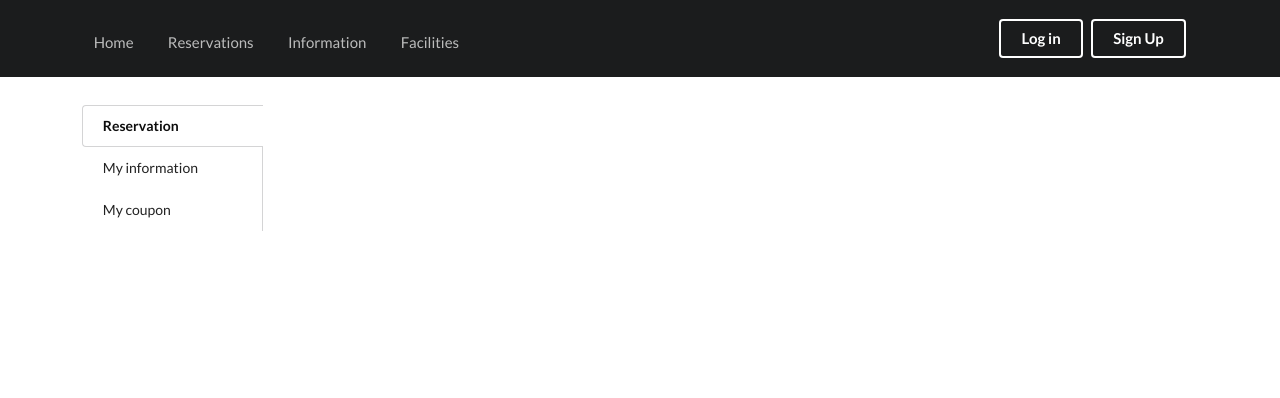
After one commit to hobincar/TINT-HRS, a Django app: template templates/accounts/mypage.html in a window 1280 px wide. The commit adds this page. Shown: the top 398 px of the page. Run offline with Django 3.2, Linux system fonts and the light colour scheme; the template is opened without the code that fills it, so the values that code supplies are empty; some libraries are stand-ins or nearby versions.

Commit message:
mypage test

```diff
--- a/accounts/urls.py
+++ b/accounts/urls.py
@@ -1,9 +1,10 @@
 from django.conf.urls import url
-from .views import register, login, logout
+from .views import register, login, logout, mypage
 
 
 urlpatterns = [
     url(r'^register/$', register, name='register'),
     url(r'^login/$', login, name='login'),
     url(r'^logout/$', logout, name='logout'),
+    url(r'^mypage/$', mypage, name='mypage'),
 ]
--- a/reservations/models.py
+++ b/reservations/models.py
@@ -9,7 +9,7 @@ class Reservation(models.Model):
         'accounts.User',
         limit_choices_to={'is_staff': False},
         on_delete=models.CASCADE,
-        related_name='customer_accounts_user')
+        related_name='reservations')
     staff = models.ForeignKey('accounts.User',
                               limit_choices_to={'is_staff': True},
                               related_name='staff_accounts_user',
--- a/static/css/base.css
+++ b/static/css/base.css
@@ -59,12 +59,16 @@
 }
 
 .main-content {
-    padding-top: 2rem;
-    padding-bottom: 8rem;
+    padding-top: 2rem !important;
+    padding-bottom: 8rem !important;
 }
 
 .error {
     color: #9f3a38;
+}
+
+.ui.secondary.inverted.pointing.menu {
+    border-width: 0;
 }
 
 @media only screen and (max-width: 700px) {
--- /dev/null
+++ b/static/css/mypage.css
@@ -0,0 +1,7 @@
+.main-content {
+    margin-top: 1rem;
+}
+
+.tab.segment {
+    border: none !important;
+}
--- /dev/null
+++ b/static/js/mypage.js
@@ -0,0 +1,4 @@
+$(document)
+  .ready(function() {
+    $('.menu .item').tab();
+  });
--- /dev/null
+++ b/templates/accounts/mypage.html
@@ -0,0 +1,95 @@
+{% extends 'bases/base.html' %}
+
+{% block css %}
+<link rel="stylesheet" href="/static/css/mypage.css">
+{% endblock %}
+
+{% block content %}
+<div class="three wide column">
+    <div class="ui vertical fluid tabular menu">
+        <a class="active item" data-tab="first">
+            Reservation
+        </a>
+        <a class="item" data-tab="second">
+            My information
+        </a>
+        <a class="item" data-tab="third">
+            My coupon
+        </a>
+    </div>
+</div>
+
+<div class="twelve wide stretched column main-content">
+    <div class="ui bottom attached active tab segment" data-tab="first">
+        <div class="ui divided items">
+            {% for reservation in user.reservations.all %}
+            <div class="ui fluid green card item">
+                <div class="content">
+                    <div class="header">Reservation Summary</div>
+                    <div class="description">
+                        <div class="ui list">
+                            <div id="check-in-item" class="meta item">
+                                <div class="ui fluid">
+                                    <i class="calendar icon"></i>
+                                    <span id="check-in"></span> ~ <span id="check-out"></span>
+                                </div>
+                            </div>
+                            <div id="n-adult-child-item" class="meta item">
+                                <div class="ui fluid">
+                                    <i class="users icon"></i>
+                                    <span id="n-adult"></span> Adults, <span id="n-child"></span> Childrens
+                                </div>
+                            </div>
+                            <div id="coupon-item" class="meta item">
+                                <div class="ui fluid">
+                                    <i class="money icon"></i>
+                                    <span id="coupon"></span>
+                                </div>
+                            </div>
+
+                            <div id="room-item" class="meta item">
+                                <div class="ui fluid">
+                                    <i class="cubes icon"></i>
+                                    <span id="room"></span>
+                                </div>
+                            </div>
+
+                            <div id="breakfast-item" class="meta item">
+                                <div class="ui fluid">
+                                    <i class="food icon"></i>
+                                    <span id="n-breakfast"></span>
+                                </div>
+                            </div>
+                            <div id="n-baby-bed-item" class="meta item">
+                                <div class="ui fluid">
+                                    <i class="hotel icon"></i>
+                                    <span id="n-baby-bed"></span>
+                                </div>
+                            </div>
+                            <div id="total-cost-item" class="meta item">
+                                <div class="ui big blue fluid label">
+                                    <i class="dollar icon"></i>
+                                    <span id="total-cost"></span>
+                                </div>
+                            </div>
+                        </div>
+                    </div>
+                </div>
+            </div>
+            {% endfor %}
+        </div>
+    </div>
+
+    <div class="ui bottom attached tab segment" data-tab="second">
+        My information
+    </div>
+
+    <div class="ui bottom attached tab segment" data-tab="third">
+        My coupon
+    </div>
+</div>
+{% endblock %}
+
+{% block script %}
+<script src="/static/js/mypage.js"></script>
+{% endblock %}
--- a/templates/bases/base.html
+++ b/templates/bases/base.html
@@ -24,15 +24,13 @@
             <!-- Header -->
             {% include "bases/header.html" %}
 
-            <div class="main-content">
-                <div class="ui grid">
+            <div class="ui grid main-content">
                     <div class="one wide column"></div>
-                    <div class="fourteen wide column">
+                    <div class="ui grid fourteen wide column">
                         {% block content %}
                         {% endblock %}
                     </div>
                     <div class="one wide column"></div>
-                </div>
             </div>
         </div>
 
--- a/templates/bases/following_menu.html
+++ b/templates/bases/following_menu.html
@@ -5,20 +5,13 @@
         <a class="item" href="/#information">Information</a>
         <a class="item" href="/#facilities">Facilities</a>
         <div class="right menu">
-            <div class="item">
-                {% if user.is_authenticated %}
-                <a class="ui button" href="{% url 'login' %}">My page</a>
-                {% else %}
-                <a class="ui button" href="{% url 'login' %}">Log in</a>
-                {% endif %}
-            </div>
-            <div class="item">
-                {% if user.is_authenticated %}
-                <a class="ui button" href="{% url 'logout' %}">Log out</a>
-                {% else %}
-                <a class="ui button" href="{% url 'register' %}">Sign Up</a>
-                {% endif %}
-            </div>
+            {% if user.is_authenticated %}
+            <a class="item" href="{% url 'mypage' %}">My page</a>
+            <a class="item" href="{% url 'logout' %}">Log out</a>
+            {% else %}
+            <a class="item" href="{% url 'login' %}">Log in</a>
+            <a class="item" href="{% url 'register' %}">Sign Up</a>
+            {% endif %}
         </div>
     </div>
 </div>
--- a/templates/bases/header.html
+++ b/templates/bases/header.html
@@ -1,22 +1,20 @@
 {% if request.path == '/' %}
 <div class="ui inverted vertical masthead center aligned segment main-header">
-    <div class="ui container">
-        <div class="ui large secondary black pointing menu">
 {% else %}
 <div class="ui inverted vertical masthead center aligned segment">
+{% endif %}
     <div class="ui container">
         <div class="ui large secondary inverted pointing menu">
-{% endif %}
             <a class="toc item">
                 <i class="sidebar icon"></i>
             </a>
-            <a class="active item" href="/">Home</a>
-            <a class="item" href="{% url 'reserve' %}">Reservations</a>
+            <a class="item {% if request.path == '/' %}active{% endif %}" href="/">Home</a>
+            <a class="item {% if request.path == '/reservations/' %}active{% endif %}" href="{% url 'reserve' %}">Reservations</a>
             <a class="item" href="/#information">Information</a>
             <a class="item" href="/#facilities">Facilities</a>
             <div class="right item">
                 {% if user.is_authenticated %}
-                <a class="ui inverted button" href="{% url 'login' %}">My page</a>
+                <a class="ui inverted button" href="{% url 'mypage' %}">My page</a>
                 <a class="ui inverted button" href="{% url 'logout' %}">Log out</a>
                 {% else %}
                 <a class="ui inverted button" href="{% url 'login' %}">Log in</a>
--- a/templates/bases/sidebar_menu.html
+++ b/templates/bases/sidebar_menu.html
@@ -4,7 +4,7 @@
     <a class="item" href="/#information">Information</a>
     <a class="item" href="/#facilities">Facilities</a>
     {% if user.is_authenticated %}
-    <a class="item" href="{% url 'login' %}">My page</a>
+    <a class="item" href="{% url 'mypage' %}">My page</a>
     <a class="item" href="{% url 'logout' %}">Log out</a>
     {% else %}
     <a class="item" href="{% url 'login' %}">Log in</a>
```
Also changed, not shown: accounts/views.py (+8 -0 lines), static/js/reservation.js (+38 -1 lines), templates/reservations/reservation.html (+25 -27 lines), reservations/migrations/0006_auto_20170529_1732.py (added).
